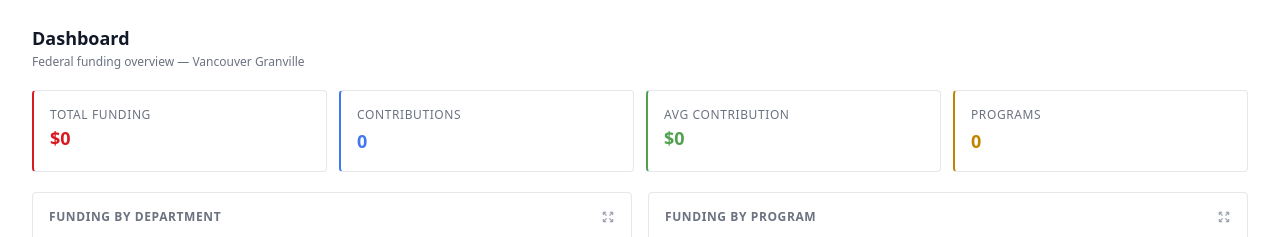
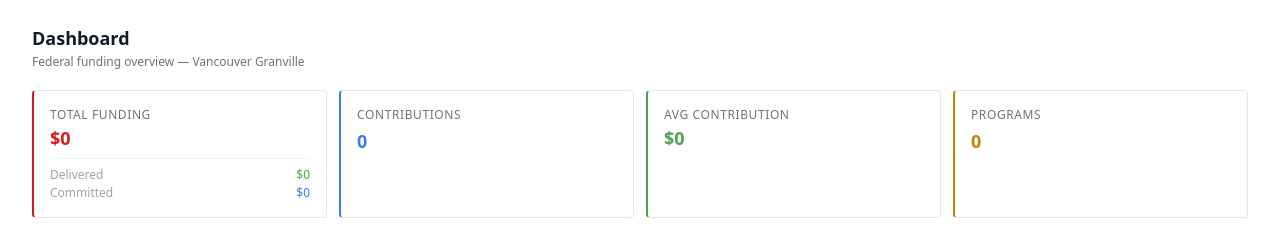
Before and after one commit to kam-eeel/vangran-funding-tracker, a FastAPI app: page / in a window 1280 px wide. Shown: the part 49-286 px from the top of the page. Run offline with FastAPI, Linux system fonts and the light colour scheme; data that the repository does not hold is empty; some libraries are stand-ins or nearby versions.

Commit message:
funding distincton

```diff
--- a/app/web/routes/dashboard.py
+++ b/app/web/routes/dashboard.py
@@ -54,6 +54,8 @@ def dashboard_page(
     kpis = qs.get_kpis()
     kpis["total_funding_fmt"] = _format_currency(kpis["total_funding"])
     kpis["avg_amount_fmt"] = _format_currency(kpis["avg_amount"])
+    kpis["funding_delivered_fmt"] = _format_currency(kpis["funding_delivered"])
+    kpis["funding_committed_fmt"] = _format_currency(kpis["funding_committed"])
     return templates.TemplateResponse(
         "dashboard.html", {"request": request, "kpis": kpis}
     )
--- a/templates/partials/kpi_cards.html
+++ b/templates/partials/kpi_cards.html
@@ -2,6 +2,16 @@
     <div class="bg-white rounded border border-gray-200 p-4 border-l-2 border-l-primary min-w-0">
         <p class="text-xs font-medium text-gray-500 uppercase tracking-wider">Total Funding</p>
         <p class="text-lg font-bold mt-1 text-primary break-all leading-tight">{{ kpis.total_funding_fmt }}</p>
+        <div class="mt-2 pt-2 border-t border-gray-100 space-y-0.5">
+            <div class="flex justify-between items-center text-xs" title="Funding where the agreement end date has passed">
+                <span class="text-gray-400">Delivered</span>
+                <span class="font-medium text-accent-green">{{ kpis.funding_delivered_fmt }}</span>
+            </div>
+            <div class="flex justify-between items-center text-xs" title="Funding where the agreement end date is today or in the future">
+                <span class="text-gray-400">Committed</span>
+                <span class="font-medium text-accent-blue">{{ kpis.funding_committed_fmt }}</span>
+            </div>
+        </div>
     </div>
     <div class="bg-white rounded border border-gray-200 p-4 border-l-2 border-l-accent-blue min-w-0">
         <p class="text-xs font-medium text-gray-500 uppercase tracking-wider">Contributions</p>
```
Also changed, not shown: app/db.py (+12 -1 lines).
